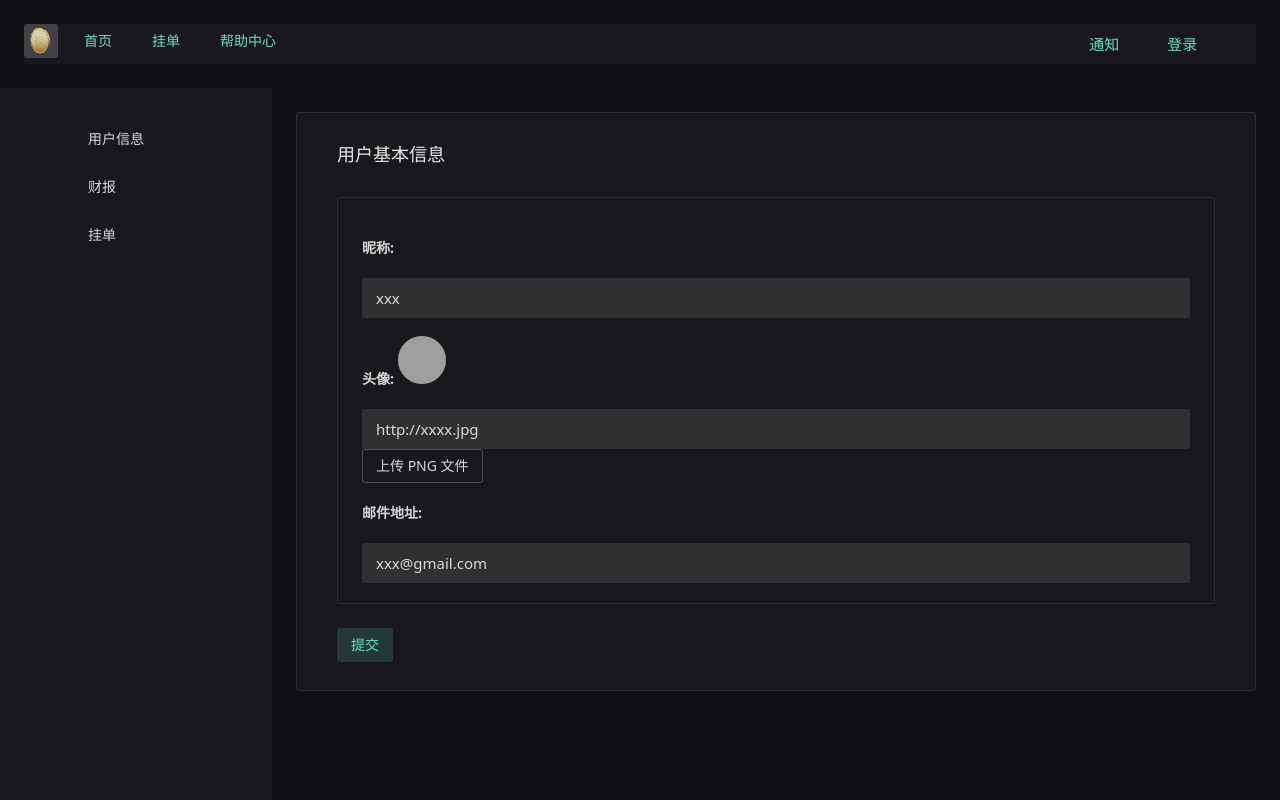
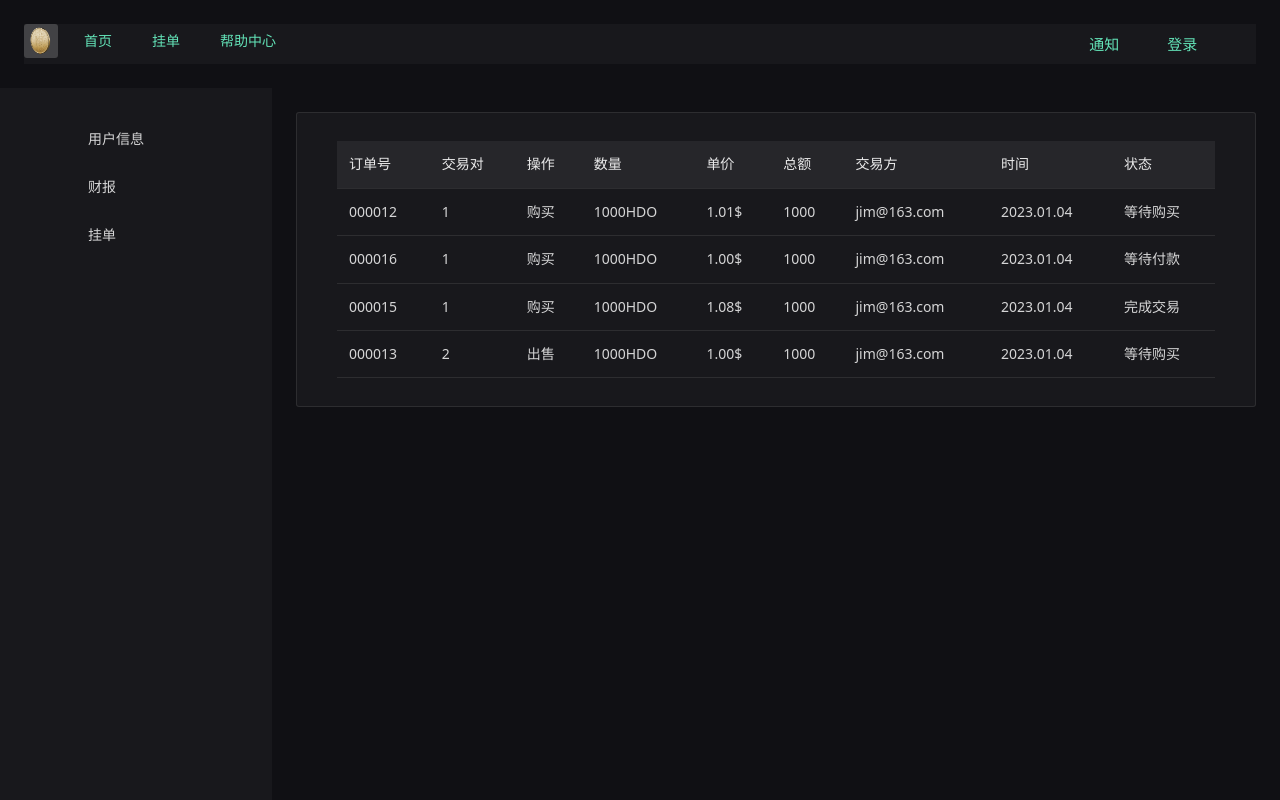
Before and after one commit to lairdnote/app-list, a Vue app: page /profile/order in a window 1280 px wide. Shown: the top 800 px of the page. Built offline with nearby package versions, Linux system fonts and the light colour scheme; no server answers; grey boxes are pictures that could not be loaded; some icons are missing; a small style sheet from the web is missing.

Commit message:
fix some login issue

```diff
--- a/src/components/HeaderNav.vue
+++ b/src/components/HeaderNav.vue
@@ -33,20 +33,26 @@
               ></RouterLink
             >
 
-            <RouterLink to="/login">
               <div v-if="isLogin === true">
                 <n-dropdown
                   :options="options"
                   trigger="click"
                   @select="handleSelect"
                 >
-                  <n-button>用户资料</n-button>
+                  <n-avatar
+                    :style="{
+                      color: 'yellow',
+                      backgroundColor: 'red',
+                    }"
+                  >
+                    M
+                  </n-avatar>
                 </n-dropdown>
               </div>
               <div v-else>
-                <n-button quaternary type="primary" size="large">登录</n-button>
+                <n-button quaternary type="primary" size="large" @click="loginpage">登录</n-button>
               </div>
-            </RouterLink>
+
           </n-space>
         </n-layout-header>
       </n-layout>
@@ -137,5 +143,10 @@ const handleSelect = (key) => {
   } else {
     router.push(key);
   }
+
 };
+
+const loginpage = () =>{
+  router.push("login")
+}
 </script>
--- a/src/router/index.js
+++ b/src/router/index.js
@@ -62,13 +62,13 @@ const router = createRouter({
           name: 'finace',
           path: 'finace',
           props: true,
-          component: () => import('../views/ProfileHomeView.vue')
+          component: () => import('../views/FinaceView.vue')
         },
         {
           name: 'order',
           path: 'order',
           props: true,
-          component: () => import('../views/ProfileHomeView.vue')
+          component: () => import('../views/OrderList.vue')
         },
       ]
     },
--- a/src/views/FinaceView.vue
+++ b/src/views/FinaceView.vue
@@ -1,27 +1,21 @@
 
 <template>
-  <n-card title="用户基本信息" size="huge">
-    <n-space vertical>
-      <n-card title="" style="margin-bottom: 16px">
-        <h4>昵称:</h4>
-        <n-input type="text" size="large"  default-value="xxx"/>
-        <h4>头像:  <n-avatar
-      :size="48"
-      round
-      src="https://07akioni.oss-cn-beijing.aliyuncs.com/07akioni.jpeg"
-    /></h4>
-        <n-input type="text" size="large" default-value="http://xxxx.jpg" />
-        <n-upload
-    action="https://www.mocky.io/v2/5e4bafc63100007100d8b70f"
-    @before-upload="beforeUpload"
-  >
-    <n-button>上传 PNG 文件</n-button>
-  </n-upload>
-        <h4>邮件地址:</h4>
-        <n-input type="text" size="large" default-value="xxx@gmail.com" />
-      </n-card>
-      <n-button strong secondary type="success">提交</n-button>
-    </n-space>
+  <n-card  size="huge">
+    财报页面
+
+    <h3>USD 总收入：</h3>
+    <n-data-table
+    :columns="columns"
+    :data="dollardata"
+    :bordered="false"
+  />
+
+  <h3>HDO 总收入：</h3>
+    <n-data-table
+    :columns="columns"
+    :data="hdodata"
+    :bordered="false"
+  />
   </n-card>
 </template>
 <script setup>
@@ -29,19 +23,41 @@ import { ref } from "vue";
 import { useMessage } from "naive-ui";
 
 
+const columns=ref([
+    {
+      title: "年度",
+      key: "year"
+    },
+    {
+      title: "收入",
+      key: "length"
+    }])
+
+const dollardata = ref([
+  {
+  year: 2021,
+  length: "$3000"
+  }, {
+  year: 2022,
+  length: "$1000"
+  }
+])
+
+const hdodata = ref([
+  {
+  year: 2021,
+  length: "$300"
+  }, {
+  year: 2022,
+  length: "$1100"
+  }
+])
+
+
 const message = useMessage();
 
-const beforeUpload = (data) => {
-  console.log(data.file.file)
-        if (data.file.file?.type !== "image/png") {
-          message.error("只能上传png格式的图片文件，请重新上传");
-
-          return false;
-        }
-        return true;
-      }
 
 </script>>
 
-<style scoped>
+<style>
 </style>
--- /dev/null
+++ b/src/views/OrderList.vue
@@ -0,0 +1,121 @@
+
+<template>
+  <n-card size="huge">
+
+
+
+    <n-data-table
+    :columns="columns"
+    :data="data"
+    :bordered="false"
+  />
+  </n-card>
+</template>
+
+<script setup>
+import { ref } from "vue";
+import { useMessage } from "naive-ui";
+
+
+const message = useMessage();
+const columns = ref([
+  {
+    title: "订单号",
+    key: "orderid",
+  },
+  {
+    title: "交易对",
+    key: "tradePair",
+  },
+  {
+    title: "操作",
+    key: "action",
+  },
+  {
+    title: "数量",
+    key: "amount",
+  },
+  {
+    title: "单价",
+    key: "price",
+  },
+  {
+    title: "总额",
+    key: "count",
+  },
+  {
+    title: "交易方",
+    key: "machant",
+  }
+  ,
+  {
+    title: "时间",
+    key: "date",
+  },
+  {
+    title: "状态",
+    key: "status",
+  }
+])
+
+
+const data = ref([
+  {
+    orderid: "000012",
+    tradePair: "1",
+    action:"购买",
+    amount: "1000HDO",
+    price: "1.01$",
+    count: "1000",
+    machant: "jim@163.com",
+    date: "2023.01.04",
+    status: "等待购买"
+
+  },
+  {
+    orderid: "000016",
+    tradePair: "1",
+    action:"购买",
+    amount: "1000HDO",
+    price: "1.00$",
+    count: "1000",
+    machant: "jim@163.com",
+    date: "2023.01.04",
+    status: "等待付款"
+
+  },
+  {
+    orderid: "000015",
+    tradePair: "1",
+    action:"购买",
+    amount: "1000HDO",
+    price: "1.08$",
+    count: "1000",
+    machant: "jim@163.com",
+    date: "2023.01.04",
+    status: "完成交易"
+
+  },
+  {
+    orderid: "000013",
+    tradePair: "2",
+    action:"出售",
+    amount: "1000HDO",
+    price: "1.00$",
+    count: "1000",
+    machant: "jim@163.com",
+    date: "2023.01.04",
+    status: "等待购买"
+
+  },
+])
+
+
+
+
+</script>>
+
+
+
+<style scoped>
+</style>
--- a/src/views/ProfileHomeView.vue
+++ b/src/views/ProfileHomeView.vue
@@ -1,6 +1,6 @@
 
 <template>
-  <n-card title="用户基本信息" size="huge">
+  <n-card  size="huge">
     <n-space vertical>
       <n-card title="" style="margin-bottom: 16px">
         <h4>昵称:</h4>
@@ -24,6 +24,7 @@
     </n-space>
   </n-card>
 </template>
+
 <script setup>
 import { ref } from "vue";
 import { useMessage } from "naive-ui";
```
Also changed, not shown: src/views/ProfileInfo.vue (deleted, +0 -47 lines).
